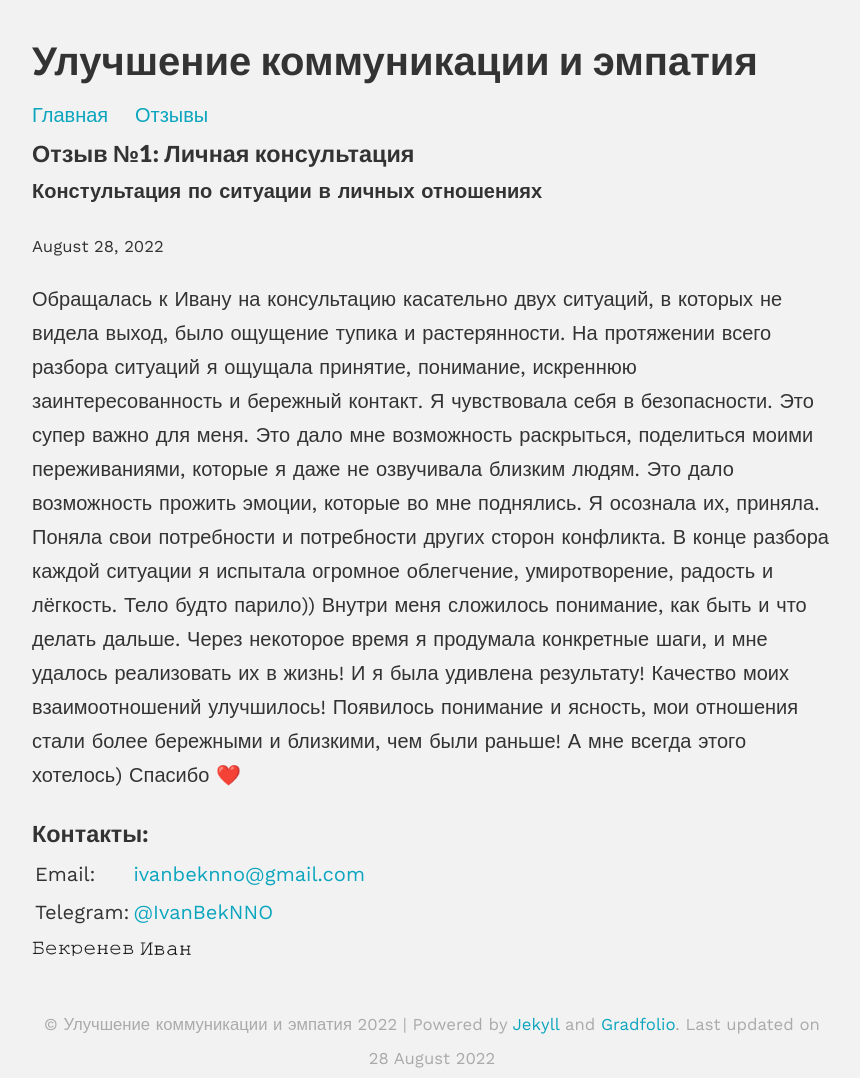
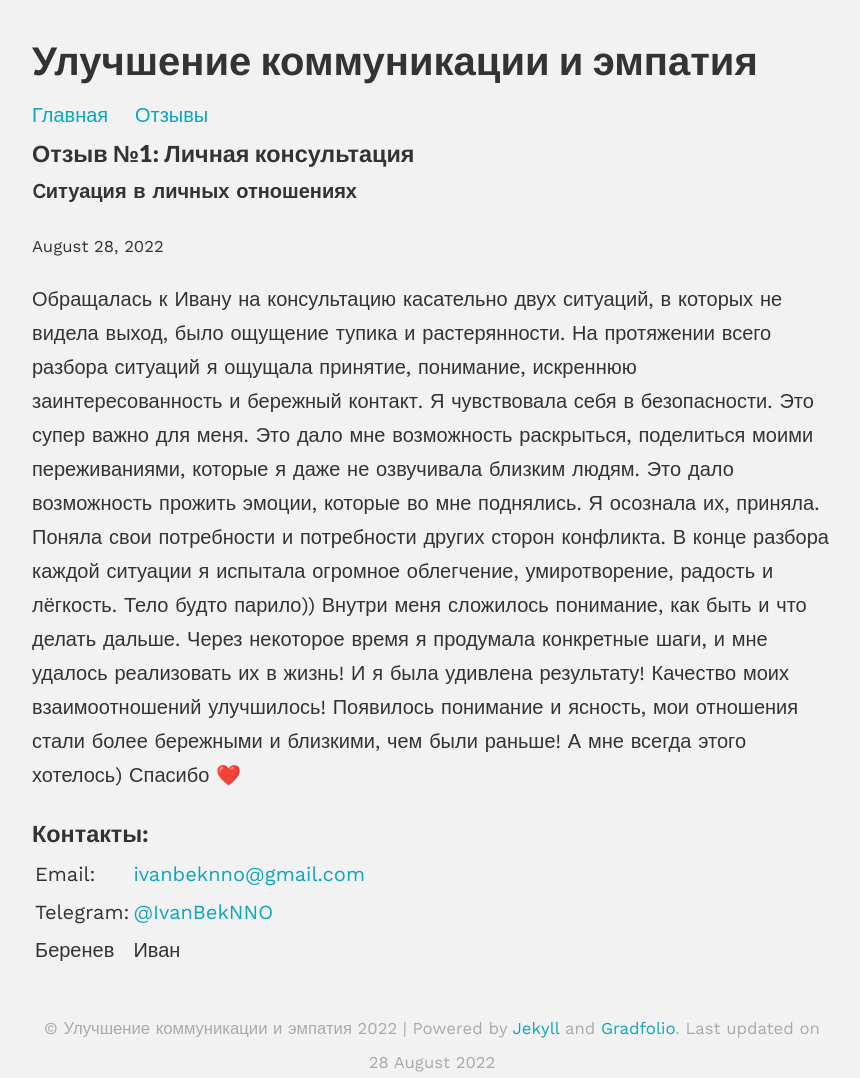
Before and after one commit to ivanbeknno/ivanbeknno, a Jekyll site: the page built from _projects/case_1.md, in a window 1280 px wide. Shown: the whole page, without its empty margins (208-1068 px from the left). Built offline with Jekyll 4.4.1, drawn with Linux system fonts in a browser that asks for light colours; nearby versions of some CDN libraries.

Commit message:
Отредактировал описание отзывов, поменял имя с картинки на обусфакцию

```diff
--- a/_includes/contacts.html
+++ b/_includes/contacts.html
@@ -10,11 +10,20 @@
       <td>Telegram:</td>
       <td><a href="https://t.me/IvanBekNNO" target="_blank" rel="noopener noreferrer">@IvanBekNNO</a></td>
     </tr>
+    <tr>
+      <td><span class="rev surname">ер</span></td>
+      <td><span class="rev firstname">а</span></td>
+    </tr>
   </tbody>
 </table>
+
+<!--
 <img src="/b.png" alt="bek" height="16px"> <img src="/i.png" alt="ivan" height="16px">
-<!--### Контакты:
+-->
+<!--
+### Контакты:
 
 | Б | И |
 | Email:    | [ivanbeknno@gmail.com](mailto:ivanbeknno@gmail.com) |
-| Telegram: | [@IvanBekNNO](https://t.me/IvanBekNNO) |  -->
+| Telegram: | [@IvanBekNNO](https://t.me/IvanBekNNO) |
+-->
--- a/_projects/case_1.md
+++ b/_projects/case_1.md
@@ -1,7 +1,7 @@
 ---
 layout: case
-title: 'Отзыв №1: Личная консультация'
-description: Констультация по ситуации в личных отношениях
+title: "Отзыв №1: Личная консультация"
+description: Cитуация в личных отношениях
 published: true
 ---
 Обращалась к Ивану на консультацию касательно двух ситуаций, в которых не видела выход, было ощущение тупика и растерянности. На протяжении всего разбора ситуаций я ощущала принятие, понимание, искреннюю заинтересованность и бережный контакт. Я чувствовала себя в безопасности. Это супер важно для меня. Это дало мне возможность раскрыться, поделиться моими переживаниями, которые я даже не озвучивала близким людям. Это дало возможность прожить эмоции, которые во мне поднялись. Я осознала их, приняла. Поняла свои потребности и потребности других сторон конфликта. В конце разбора каждой ситуации я испытала огромное облегчение, умиротворение, радость и лёгкость. Тело будто парило)) Внутри меня сложилось понимание, как быть и что делать дальше. Через некоторое время я продумала конкретные шаги, и мне удалось реализовать их в жизнь! И я была удивлена результату! Качество моих взаимоотношений улучшилось! Появилось понимание и ясность, мои отношения стали более бережными и близкими, чем были раньше! А мне всегда этого хотелось) Спасибо ❤️
--- a/assets/css/_sass/style.scss
+++ b/assets/css/_sass/style.scss
@@ -171,3 +171,9 @@ blockquote {
 
 .scroll::-webkit-scrollbar {
   display: none; }
+
+  span.rev { unicode-bidi:bidi-override; direction:rtl }
+  span.rev.surname:before { content:"вен" }
+  span.rev.surname:after { content:"еБ" }
+  span.rev.firstname:before { content:"н" }
+  span.rev.firstname:after { content:"вИ" }
```
Also changed, not shown: _projects/case_2.md (+1 -1 lines).
